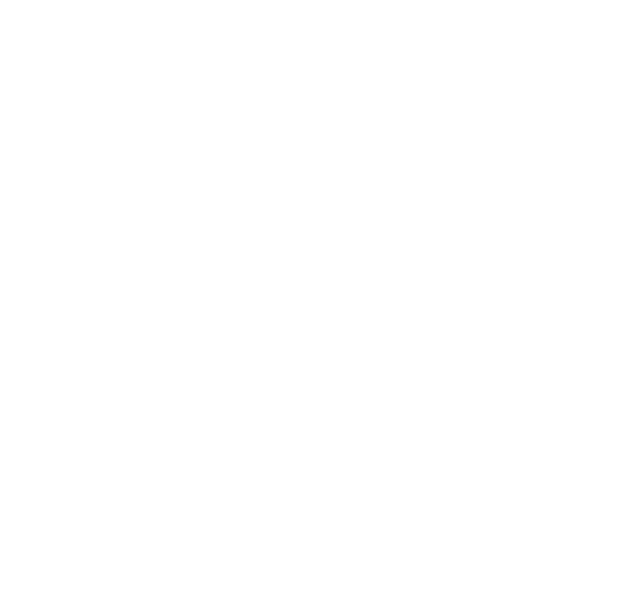
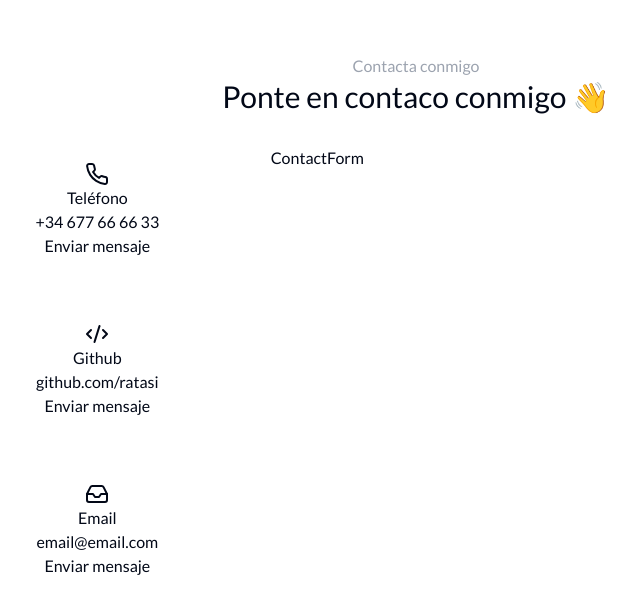
Before and after one commit to PandavionxD/landing01, a Next.js app: page / in a window 1280 px wide. Shown: the part 4733-5347 px from the top of the page, without its empty margins (224-864 px from the left). Before the commit the page ends 4771 px from the top, so only its background shows below. Built offline with nearby package versions, Linux system fonts and the light colour scheme.

Commit message:
1 Parte seccion Contact

```diff
--- a/app/page.tsx
+++ b/app/page.tsx
@@ -1,4 +1,5 @@
 import { AboutMe } from "@/components/AboutMe";
+import { Contact } from "@/components/Contact";
 import { Experience } from "@/components/Experience";
 import { Introduction } from "@/components/introduction";
 import { Portfolio } from "@/components/Portfolio";
@@ -16,6 +17,7 @@
     <Services/>
     <Portfolio />
     <Testimonial/>
+    <Contact />
   </main>
   )
 }
--- /dev/null
+++ b/components/Contact.tsx
@@ -0,0 +1,30 @@
+import { dataContact } from "@/data";
+import { Title } from "./Shared/Title";
+import Link from "next/link";
+import { ContactForm } from "./ContactForm";
+
+export const Contact = () => {
+  return (
+    <div className="p-6 md:px-12 md:py-44 max-w-5xl mx-auto" id="contact">
+      <Title title="Contacta conmigo" subtitle="Ponte en contaco conmigo 👋" />
+      <div className="grid grid-cols-1 md:grid-cols-3 md:gap-7 mt-8">
+        <div>
+          {dataContact.map((data) => (
+            <div
+              key={data.id}
+              className="flex flex-col items-center dark:bg-slate-800 rounded-lg mb-8 p-4"
+            >
+              {data.icon}
+              <p>{data.title}</p>
+              <p>{data.subtitle}</p>
+              <Link  href={data.link} target="_blank" >Enviar mensaje</Link>
+            </div>
+          ))}
+        </div>
+        <div className="col-span-2">
+          <ContactForm/>
+        </div>
+      </div>
+    </div>
+  );
+};
--- /dev/null
+++ b/components/ContactForm.tsx
@@ -0,0 +1,6 @@
+
+export const ContactForm = () => {
+  return (
+    <div>ContactForm</div>
+  )
+}
```
